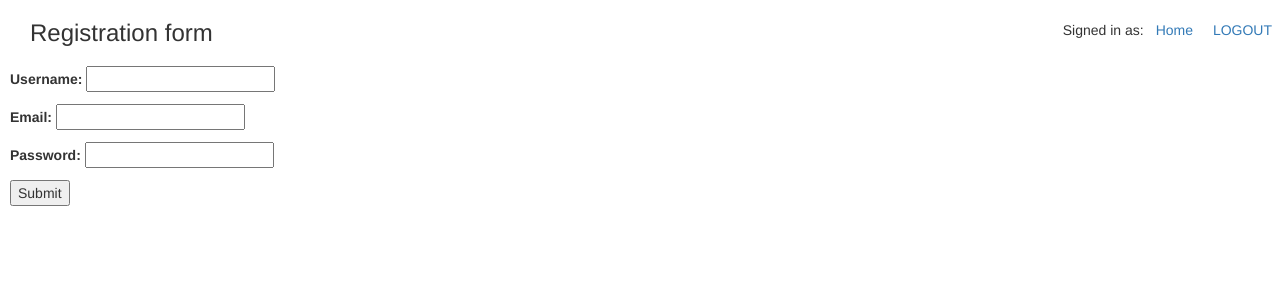
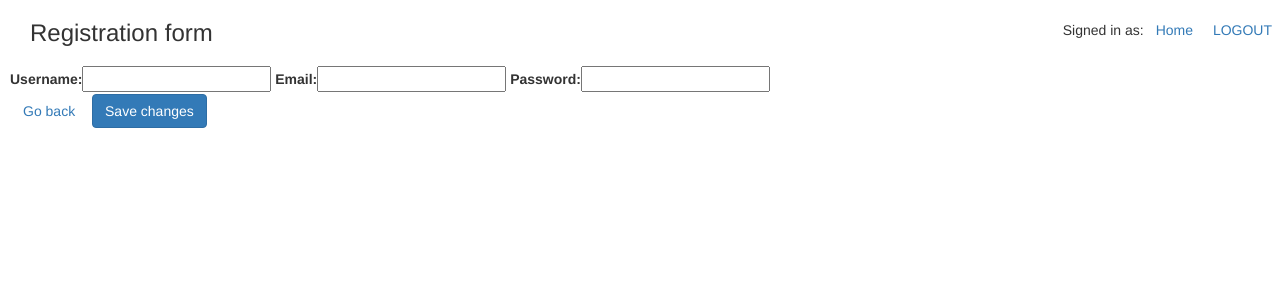
Before and after one commit to szpone/MiniaturesRegistrar, a Django app: page /register/ in a window 1280 px wide. Shown: the top 300 px of the page. Run offline with Django 3.2, Linux system fonts and the light colour scheme; some libraries are stand-ins or nearby versions.

Commit message:
add new bootsrap library, add bootstrap to registration form, add new library to requirments txt, add new app to settings

```diff
--- a/miniaturesregistrar/miniaturesregistrar/settings.py
+++ b/miniaturesregistrar/miniaturesregistrar/settings.py
@@ -40,6 +40,7 @@ INSTALLED_APPS = [
     'django.contrib.staticfiles',
     'bootstrap3',
     'rest_framework',
+    'django_forms_bootstrap',
     #  my apps
     'minis',
 ]
--- a/miniaturesregistrar/minis/templates/registration/registration_form.html
+++ b/miniaturesregistrar/minis/templates/registration/registration_form.html
@@ -1,13 +1,16 @@
 {% extends 'minis/base.html' %}
-
+{% load bootstrap_tags %}
 {% block title %}
-    Registration form
+	Registration form
 {% endblock %}
-
 {% block content %}
-    <form action="" method="post">
-        {% csrf_token %}
-        {{ form.as_p }}
-        <input type="submit" value="Submit">
-    </form>
+	<form action="" method="post">
+		{% csrf_token %}
+		<!--         {{ form.as_p }} -->
+		{{ form|as_bootstrap }}
+		<div class="form-actions">
+			<a href="{% url 'register' %}" class="btn">Go back</a>
+			<button type="submit" class="btn btn-primary">Save changes</button>
+		</div>
+	</form>
 {% endblock %}
--- a/miniaturesregistrar/requirements.txt
+++ b/miniaturesregistrar/requirements.txt
@@ -17,6 +17,7 @@ pexpect==4.2.1
 pickleshare==0.7.4
 Pillow==4.0.0
 prompt-toolkit==1.0.9
+psycopg2==2.6.2
 ptpython==0.36
 ptyprocess==0.5.1
 Pygments==2.1.3
@@ -26,4 +27,4 @@ six==1.10.0
 traitlets==4.3.1
 wcwidth==0.1.7
 wmctrl==0.3
-psycopg2
+django-forms-bootstrap
```
